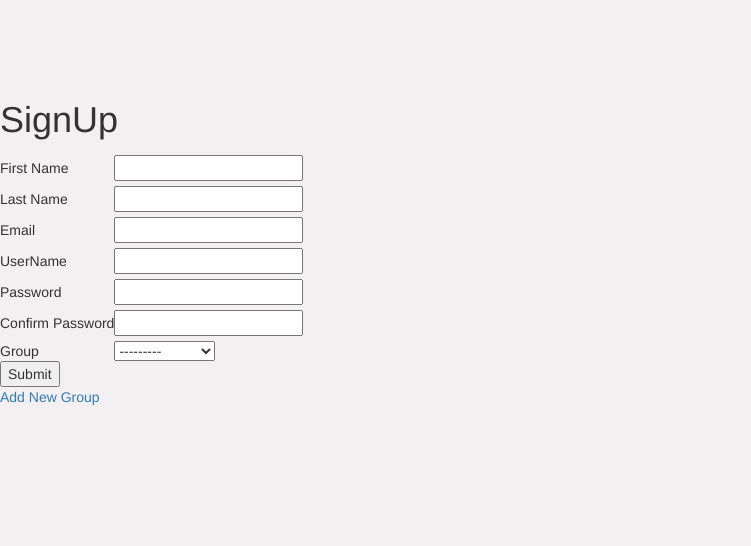
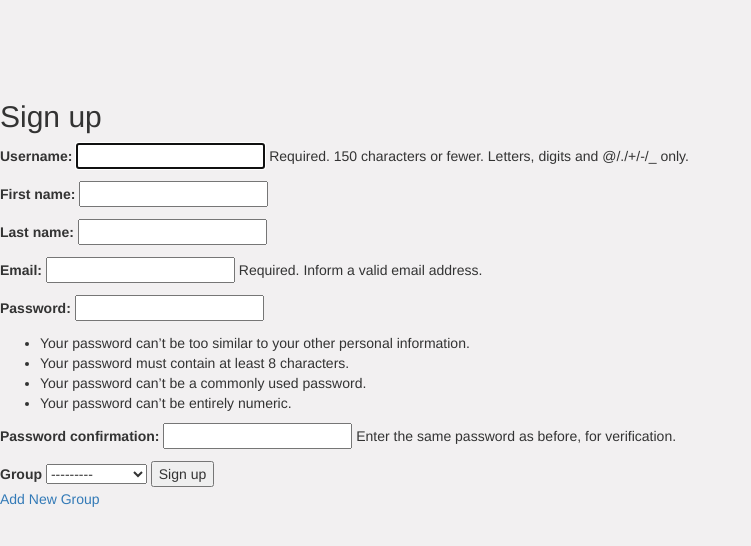
Before and after one commit to sanjamkr/ProTrack, a Django app: page /Tracker/signup/ in a window 1280 px wide. Shown: the top 546 px of the page, without its empty margins (0-751 px from the left). Run offline with Django 3.2, Linux system fonts and the light colour scheme; parts of the project's set-up code (start-up, migrations or seed data) failed here and were passed over; some libraries are stand-ins or nearby versions.

Commit message:
Unique Username & Password Checks Added

```diff
--- a/Tracker/forms.py
+++ b/Tracker/forms.py
@@ -3,7 +3,17 @@ from django import forms
 from .models import project,sprint,task,tag,comment
 from django.forms.extras.widgets import SelectDateWidget
 import datetime
+from django.contrib.auth.forms import UserCreationForm
+from django.contrib.auth.models import User
 
+class SignUpForm(UserCreationForm):
+    first_name = forms.CharField(max_length=30, required=False)
+    last_name = forms.CharField(max_length=30, required=False)
+    email = forms.EmailField(max_length=254, help_text='Required. Inform a valid email address.')
+
+    class Meta:
+        model = User
+        fields = ('username', 'first_name', 'last_name', 'email', 'password1', 'password2', )
 
 class ProfileImageForm(forms.Form):
     image = forms.FileField(label='Select a profile Image')
--- a/Tracker/templates/Tracker/signup.html
+++ b/Tracker/templates/Tracker/signup.html
@@ -1,8 +1,6 @@
-
 {% load static %}
 
 <!DOCTYPE html>
-{% block content %}
 <html>
 	<head>
 	    <title>Sign Up - ProTrack</title>
@@ -13,59 +11,20 @@
 
 	</head>
 	<body>
-<script>
-	function confirm(){
-		var x=document.getElementById("id_password").value;
-		var y=document.getElementById("cpwd").value;
-		if(x != y){
-			document.getElementById('Error').style.display = "block";
-			return false
-		}
-		else{
-			document.getElementById('Error').style.display = "none";
-			return true
-		}
-	}
-</script>
-	<h1>SignUp</h1>
-	<form action="{% url 'signup' %}" method="post" onsubmit="return confirm()">
-		{% csrf_token %}
-		<table>
-			<tr>
-				<td>First Name</td>
-				<td><input type=text name="fname"></td>
-			</tr>
-			<tr>
-				<td>Last Name</td>
-				<td><input type=text name="lname"></td>
-			</tr>
-			<tr>
-				<td>Email</td>
-				<td><input type=email name="email" required></td>
-			</tr>
-			<tr>
-				<td>UserName</td>
-				<td><input type=text name="username" required></td>
-			</tr>
-			<tr>
-				<td>Password</td>
-				<td><input  id=id_password name="password" required="" type="password"></td>
-			</tr>
-			<tr>
-				<td>Confirm Password</td>
-				<td><input onblur="confirm()" type=password name=pwd id=cpwd /></td>
-				<td id="Error" style="display: none;">Password Does Not Match</td>
-			</tr>
-			<tr>
-			<td>Group</td>
-			<td><select id="group" name="group">
-					<option value="" selected="selected">---------</option>
+
+		<h2>Sign up</h2>
+  		<form method="post">
+    	{% csrf_token %}
+    	{{ form.as_p }}
+		    <label>Group</label>
+			<select id="group" name="group">
+				<option value="" selected="selected">---------</option>
 				{% for group in groups %}
 					<option value="{{group.name}}" required >{{group.name}}</option>
 				{% endfor %}
-			</tr>
-		</table>
-		<input type="submit" value="Submit" />
-	</form>
+			</select>
+    <button type="submit">Sign up</button>
+ </form>
 	<a href="{% url 'add_group' %}" >Add New Group</a>
-{% endblock %}
+</body>
+</html>
--- a/Tracker/views/overview_views.py
+++ b/Tracker/views/overview_views.py
@@ -1,4 +1,4 @@
-from django.shortcuts import render,get_object_or_404
+from django.shortcuts import render,get_object_or_404, redirect
 from django.http import HttpResponse,Http404,HttpResponseRedirect
 from django.core.urlresolvers import reverse
 from django.contrib.auth.models import User, Group
@@ -8,7 +8,7 @@ from django.contrib.auth import authenticate, login, logout
 from datetime import datetime, timedelta
 from django.utils import timezone
 from dateutil.rrule import rrule, MONTHLY, DAILY, YEARLY
-from Tracker.forms import NewProject
+from Tracker.forms import NewProject, SignUpForm
 from django.shortcuts import render_to_response
 from django.utils.safestring import mark_safe
 from calendar import HTMLCalendar
@@ -19,7 +19,6 @@ from django.views.generic import ListView
 import operator
 import re
 from django.db.models import Q
-
 from django.contrib.auth.decorators import login_required
 from django.views.generic import FormView, DetailView, ListView
 from Tracker.forms import ProfileImageForm
@@ -97,23 +96,27 @@ def log_end(request):
 
 def signup(request):
     if request.method == 'POST':
-        username= request.POST.get('username', None)
-        pwd = request.POST.get('password', None)
-        email = request.POST.get('email', None)
-        user = User.objects.create_user(username, email, pwd)
-        user.last_name = request.POST.get('lname', None)
-        user.first_name = request.POST.get('fname', None)
-        user.save()
-        group_name = request.POST.get('group',None)
-        g = Group.objects.get(name=group_name)
-        g.user_set.add(user)
-        return HttpResponseRedirect('/Tracker/')
+        form = SignUpForm(request.POST)
+        if form.is_valid():
+            user = form.save(commit=False)
+            username = form.cleaned_data.get('username')
+            email = form.cleaned_data['email']
+            password = form.cleaned_data.get('password1')
+            user.set_password(password)
+            user.save()
+            group_name = request.POST.get('group',None)
+            g = Group.objects.get(name=group_name)
+            g.user_set.add(user)
+            user = authenticate(username=username, password=password)
+            return redirect('log')
     else:
-        l = Group.objects.all()
-        context = {
-            'groups':l,
-        }
-        return render(request, 'Tracker/signup.html',context)
+        form = SignUpForm()
+    gl = Group.objects.all()
+    context = {
+        'groups':gl,
+        'form':form,
+    }
+    return render(request, 'Tracker/signup.html',context)
 
 #.....................Group..........................
 def add_group(request):
```
Also changed, not shown: db.sqlite3.
